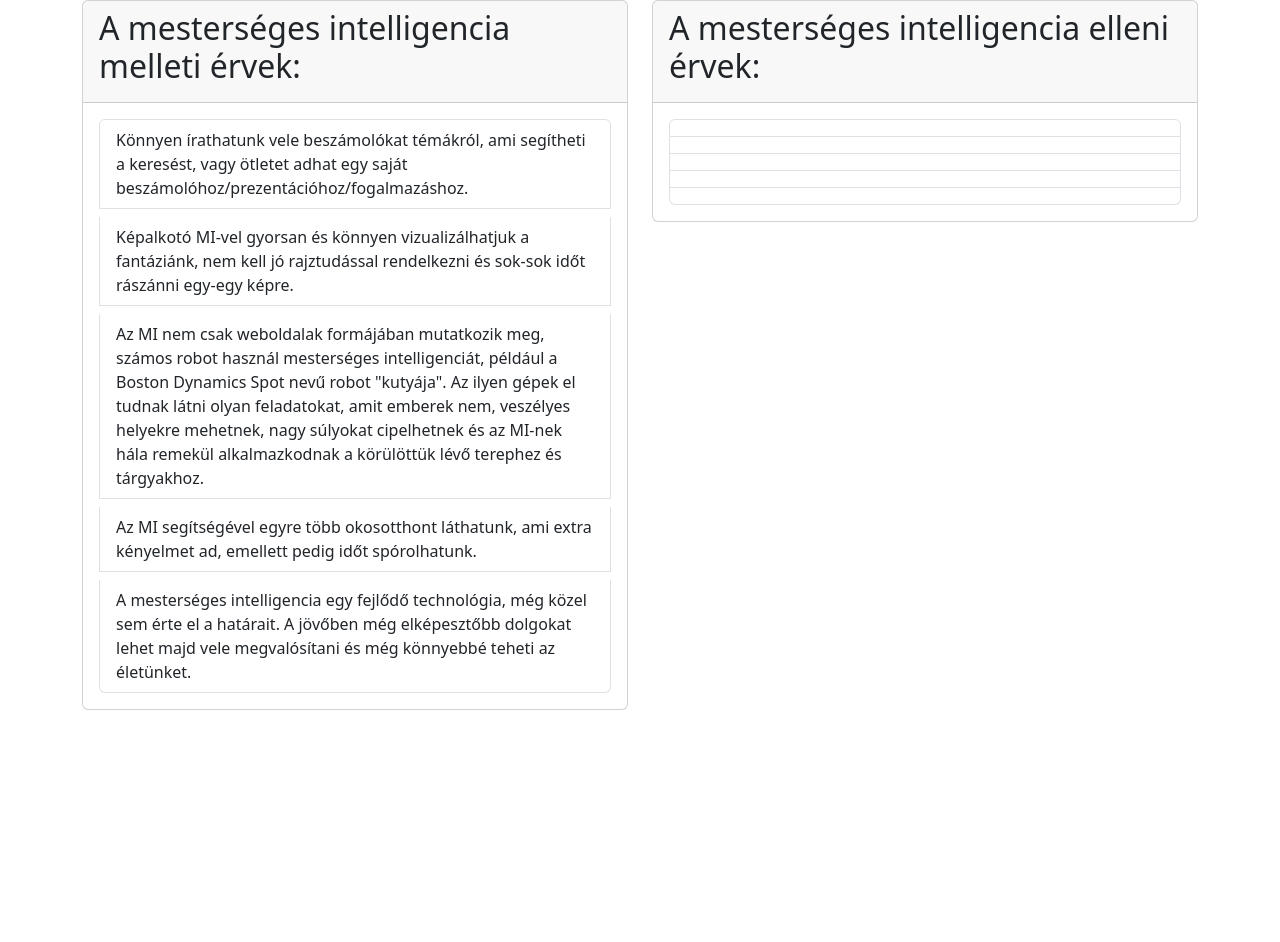
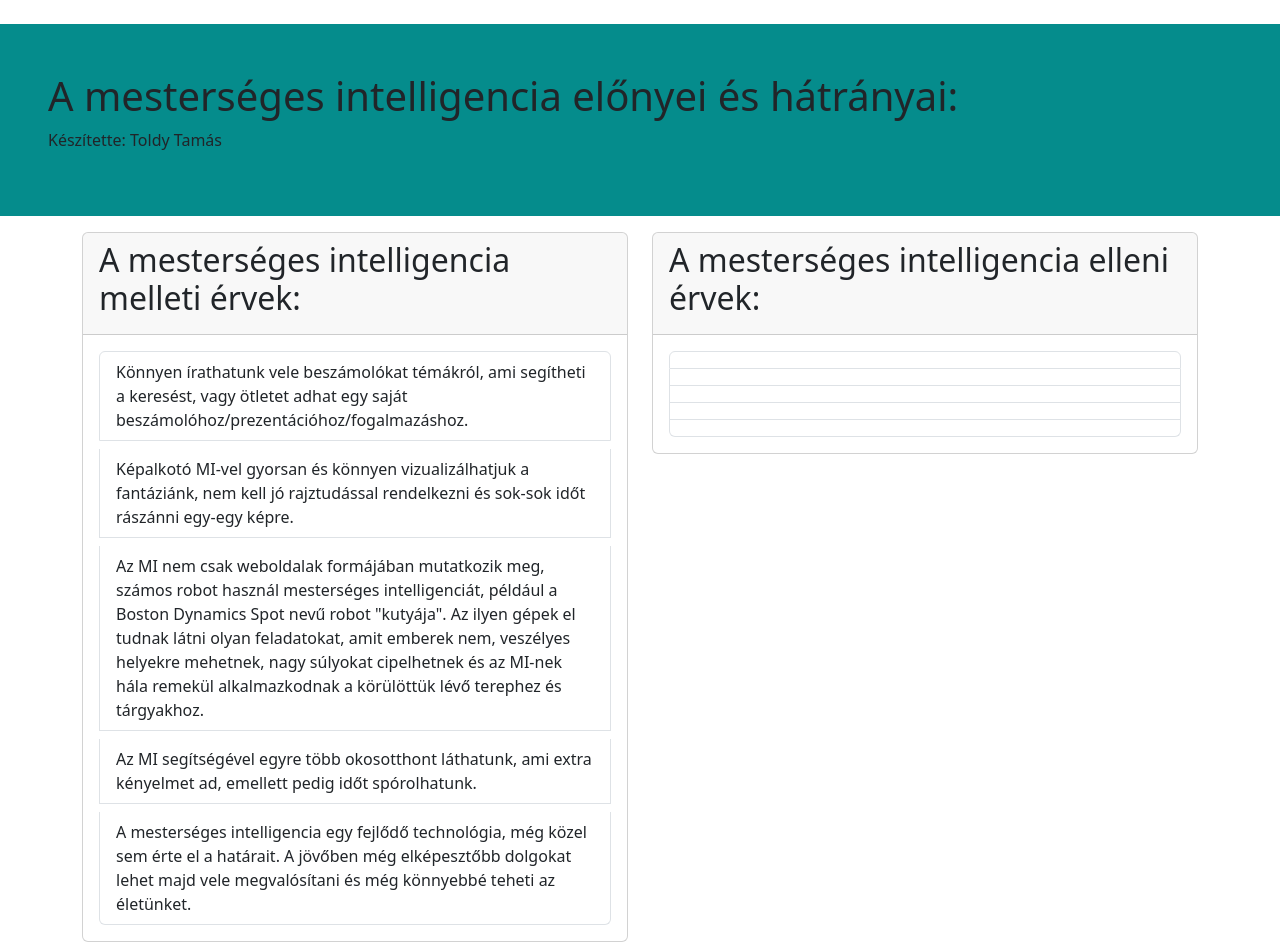
Before and after one commit to Nero-bubu/IKTPR, a plain HTML site: page index.html in a window 1280 px wide. Before the commit the page ends 800 px from the top, so only its background shows below. Drawn offline with nearby package versions, Linux system fonts and the light colour scheme.

Commit message:
Added Jumbotron

```diff
--- a/index.html
+++ b/index.html
@@ -14,7 +14,12 @@
 
 <body>
     <!--    div.container>div.row>div.col-sm-6>div.card>div.card-header>h2.display-2^div.card-body>p^^^div.col-sm-6>div.card>div.card-header>h2.display-2^div.card-body>p   -->
-    <div class="container">
+    <div class="mt-4 p-5" style="background-color: rgb(5, 140, 140);">
+        <h1>A mesterséges intelligencia előnyei és hátrányai:</h1>
+        <p>Készítette: Toldy Tamás
+        </p>
+      </div>
+    <div class="container mt-3">
         <div class="row">
             <div class="col-sm-6">
                 <div class="card">
```
